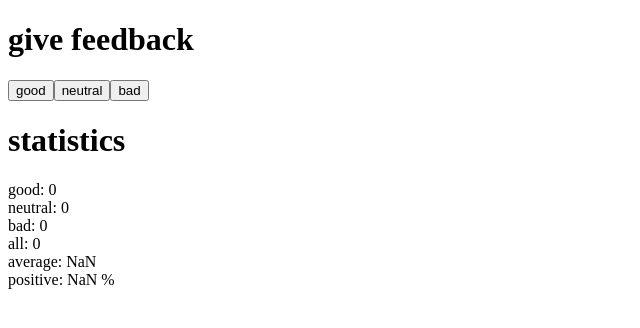
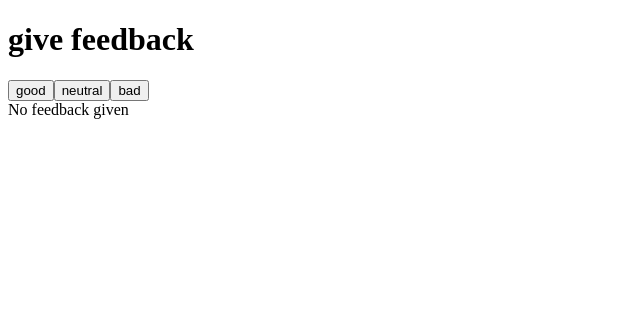
Before and after one commit to jayellho/fullstackopen, a React (Vite) app in the folder part1/unicafe/: page / in a window 1280 px wide. Shown: the top 328 px of the page, without its empty margins (0-640 px from the left). Built offline with nearby package versions, Linux system fonts and the light colour scheme.

Commit message:
feat: add completed exercise 1.8.

```diff
--- a/part1/unicafe/src/App.jsx
+++ b/part1/unicafe/src/App.jsx
@@ -1,4 +1,30 @@
 import { useState } from 'react'
+
+const Statistics = (props) => {
+  if (props.good === 0 && props.neutral === 0 && props.bad === 0) {
+    return (
+      <div>
+        No feedback given
+      </div>
+    )
+  }
+  return (
+    <div>
+      <h1>statistics</h1>
+      <text>good: {props.good}</text>
+      <br />
+      <text>neutral: {props.neutral}</text>
+      <br />
+      <text>bad: {props.bad}</text>
+      <br />
+      <text>all: {props.good + props.neutral + props.bad}</text>
+      <br />
+      <text>average: {(props.good - props.bad) / (props.good + props.neutral + props.bad)}</text>
+      <br />
+      <text>positive: {props.good / (props.good + props.neutral + props.bad) * 100} %</text>
+    </div>
+  )
+}
 
 const App = () => {
   // save clicks of each button to its own state
@@ -12,18 +38,7 @@ const App = () => {
       <button onClick={() => setGood(good + 1)}>good</button>
       <button onClick={() => setNeutral(neutral + 1)}>neutral</button>
       <button onClick={() => setBad(bad + 1)}>bad</button>
-      <h1>statistics</h1>
-      <text>good: {good}</text>
-      <br />
-      <text>neutral: {neutral}</text>
-      <br />
-      <text>bad: {bad}</text>
-      <br />
-      <text>all: {good + neutral + bad}</text>
-      <br />
-      <text>average: {(good - bad) / (good + neutral + bad)}</text>
-      <br />
-      <text>positive: {good / (good + neutral + bad) * 100} %</text>
+      <Statistics good={good} neutral={neutral} bad={bad} />
     </div>
   )
 }
```
